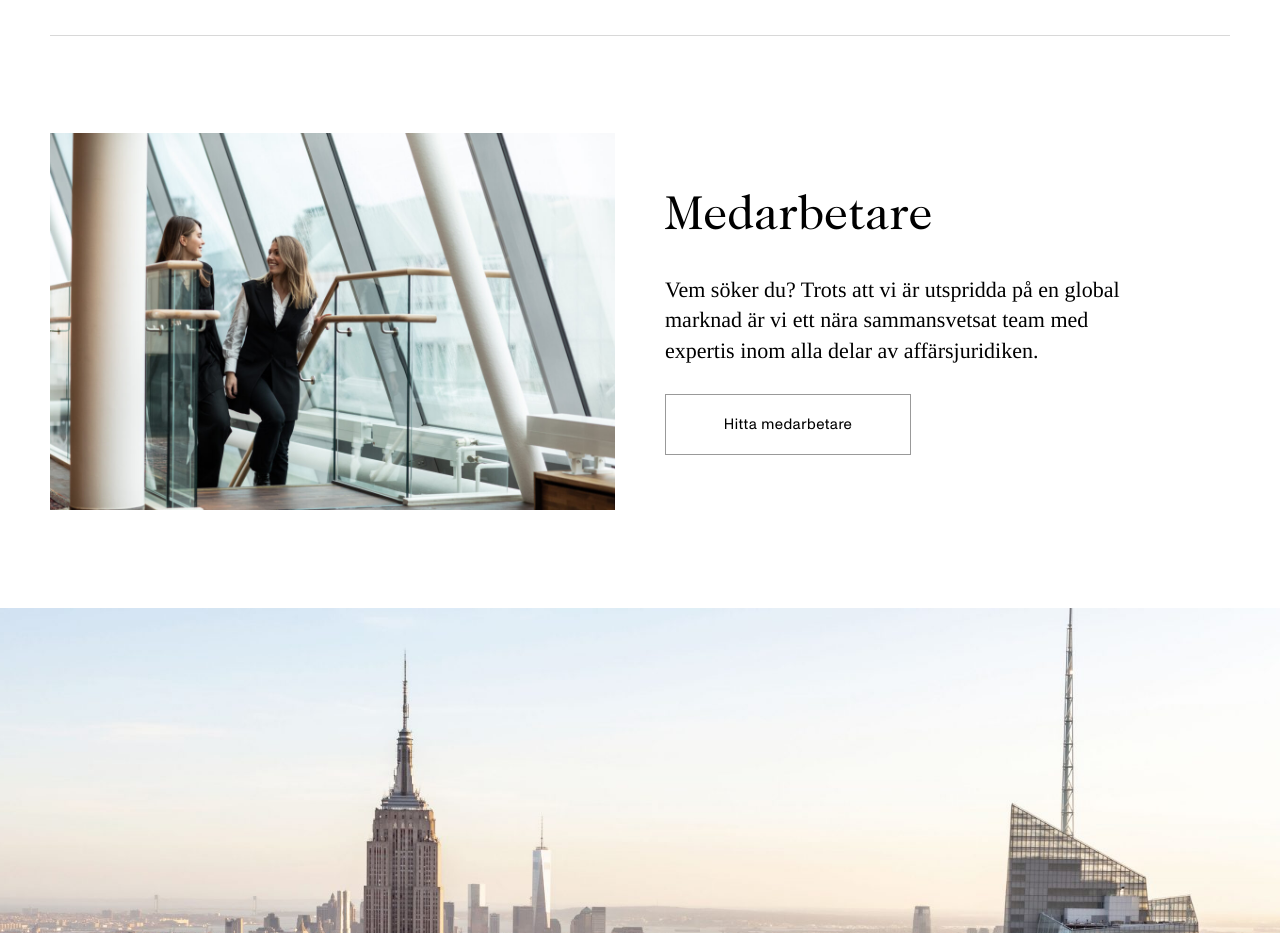
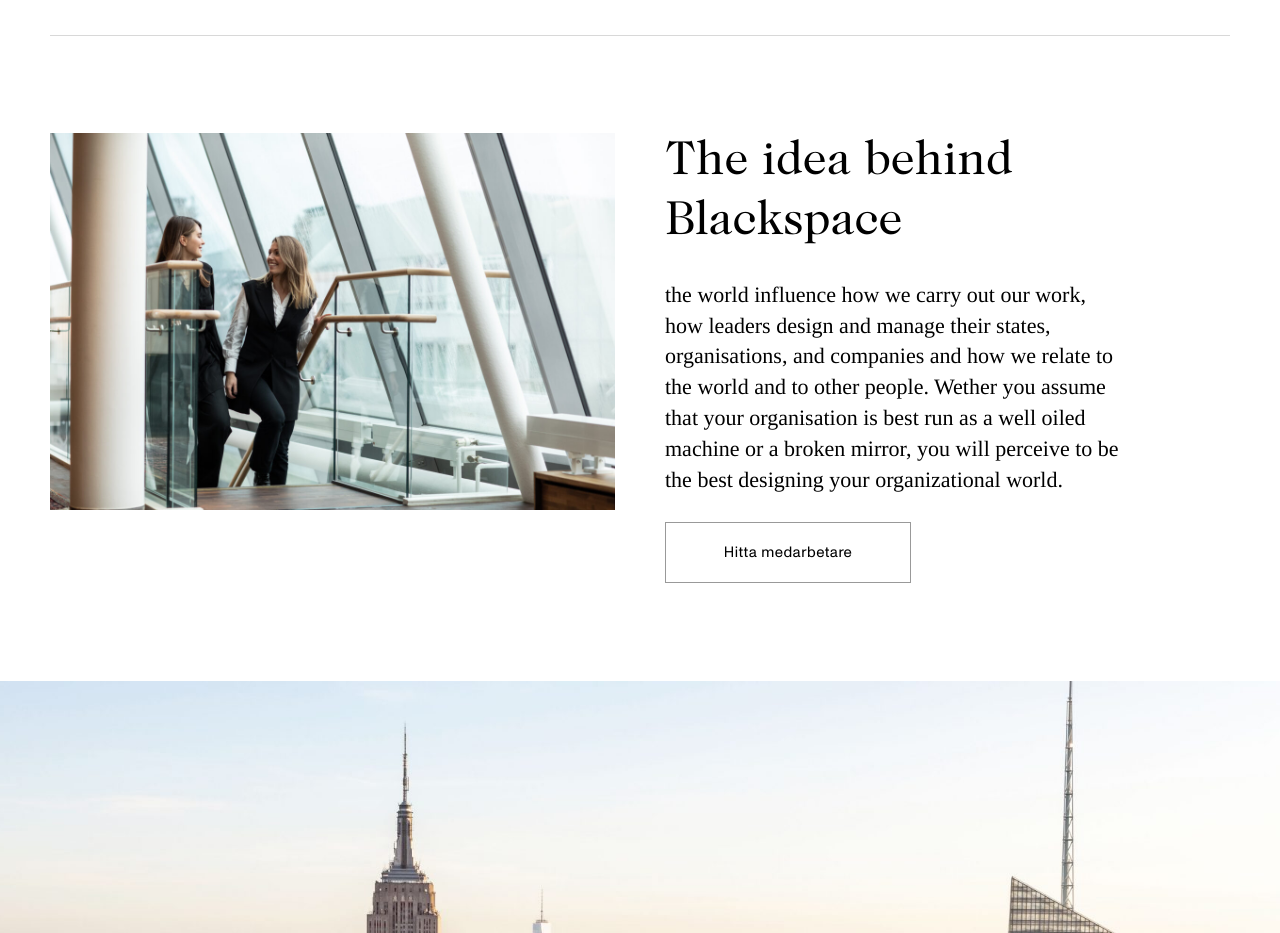
Before and after one commit to deniz19283/blackspace, a Next.js app: page / in a window 1280 px wide. Shown: the part 2480-3413 px from the top of the page. Built offline with nearby package versions, Linux system fonts and the light colour scheme.

Commit message:
Update Expertise.tsx

```diff
--- a/components/homepage/Expertise.tsx
+++ b/components/homepage/Expertise.tsx
@@ -48,12 +48,13 @@ export default function Expertise() {
             />
           </figure>
           <div className='content-module_wrapper'>
-            <h2 className='content-module_title section-title'>Medarbetare</h2>
+            <h2 className='content-module_title section-title'>The idea behind Blackspace</h2>
             <div className='content-module_content article-text text-flow'>
               <p className='preamble-large'>
-                Vem söker du? Trots att vi är utspridda på en global marknad är
-                vi ett nära sammansvetsat team med expertis inom alla delar av
-                affärsjuridiken.
+                the world influence how we carry out our work, how leaders design and manage their states,
+                organisations, and companies and how we relate to the world and to other people.
+                Wether you assume that your organisation is best run as a well oiled machine or a broken mirror,
+                you will perceive to be the best designing your organizational world.
               </p>
             </div>
             <footer className='content-module_footer'>
```
